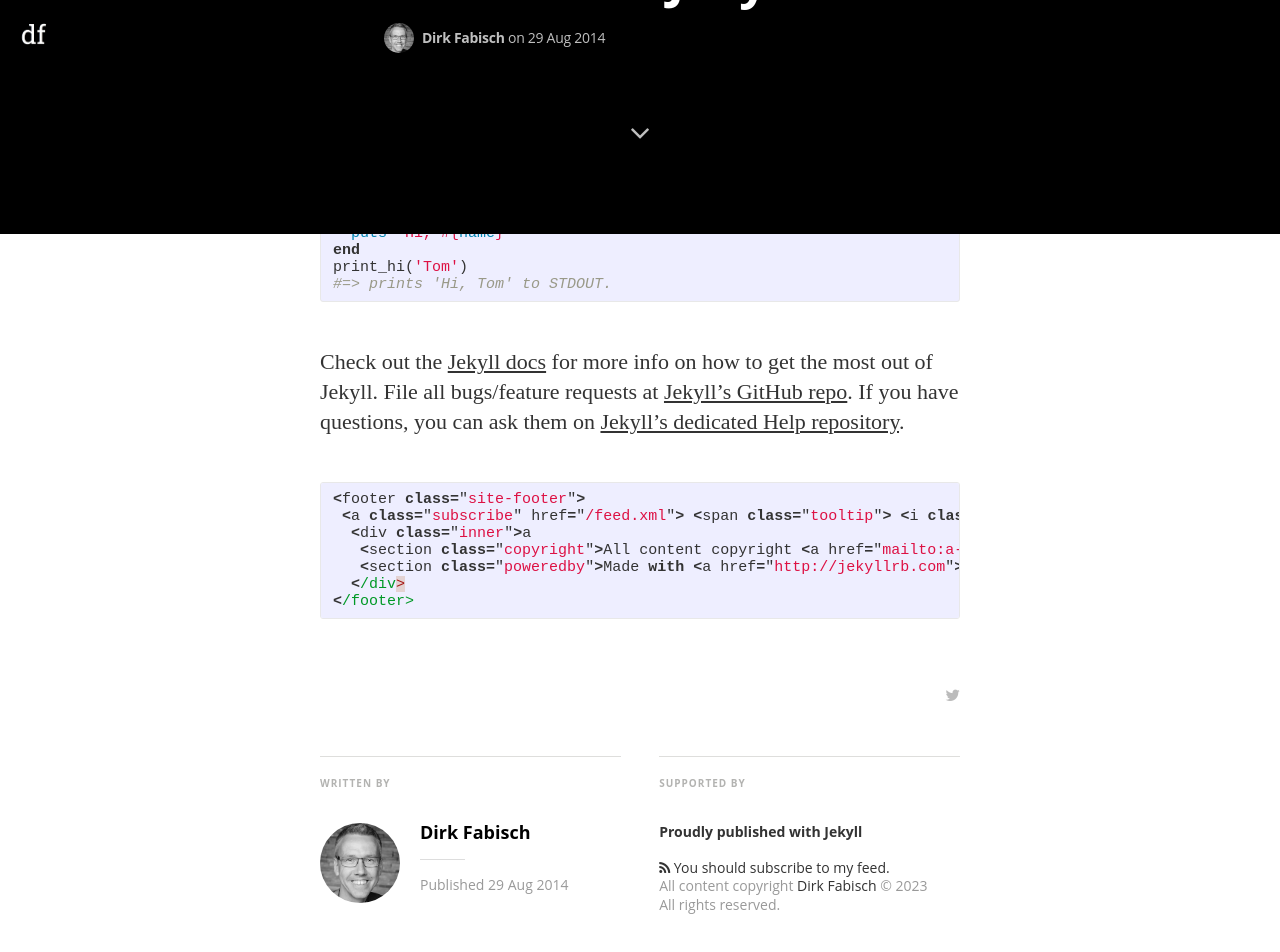
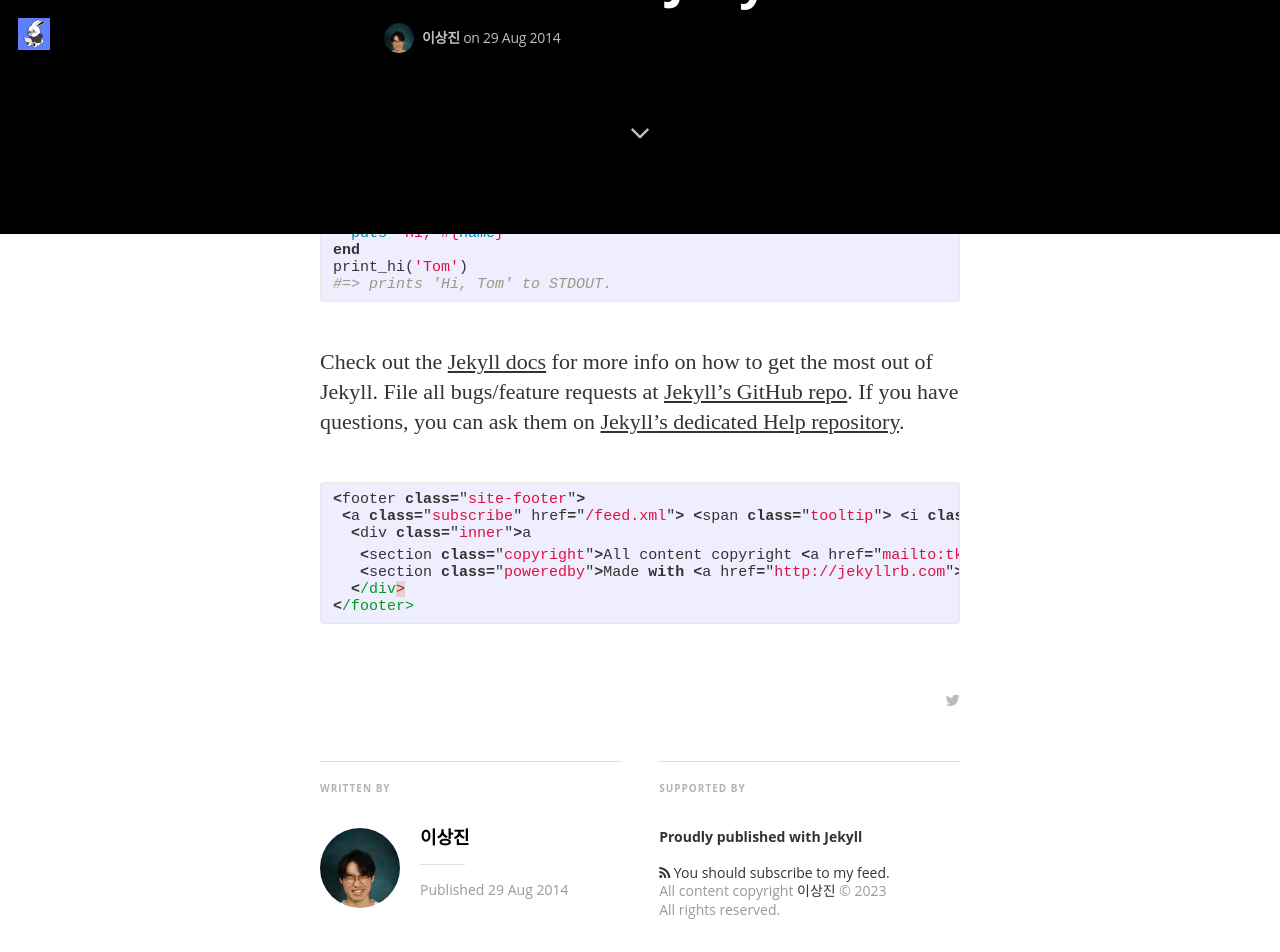
Before and after one commit to tkdwls9277/tkdwls9277.github.io, a Jekyll site: the page built from _posts/2014-08-29-welcome-to-jekyll.markdown, in a window 1280 px wide and 1400 px high, scrolled down 1166 px. Shown: the top 952 px of the window. Built offline with Jekyll 4.4.1, drawn with Linux system fonts in a browser that asks for light colours; nearby versions of some CDN libraries; some web fonts are replaced; some of the changed text lies outside the part shown.

Commit message:
github page setting

```diff
--- a/_config.yml
+++ b/_config.yml
@@ -4,20 +4,20 @@
   - jekyll-paginate
 
 # Site settings
-title: "Mediator"
+title: "wwjd" # 사이트 이름
 description: > # this means to ignore newlines until "email:"
-  A Jekyll theme - Medium inspired
+  for coding
 
-email: a-mail@mail.mail
+email: tkdwls9277@gmail.com
 #blog logo
-logo: "/assets/images/df_logo.jpg"
+logo: "/assets/images/logo.png"
 float_logo: true # true, false (default)
 
 # blog cover
 cover: "/assets/images/cA4aKEIPQrerBnp1yGHv_IMG_9534-3-2.jpg"
 
-name: "Dirk Fabisch"
-author: "Dirk Fabisch"
+name: "이상진"
+author: "이상진"
 author_image: "/assets/images/author.jpg"
 
 paginate: 5
--- a/_includes/head.html
+++ b/_includes/head.html
@@ -1,46 +1,59 @@
 <head>
-  <meta charset="utf-8">
+  <meta charset="utf-8" />
   <!-- (1) Optimize for mobile versions: http://goo.gl/EOpFl -->
-  <meta name="viewport" content="width=device-width, initial-scale=1.0">
+  <meta name="viewport" content="width=device-width, initial-scale=1.0" />
   <!-- (1) force latest IE rendering engine: bit.ly/1c8EiC9 -->
-  <meta http-equiv="X-UA-Compatible" content="IE=edge">
+  <meta http-equiv="X-UA-Compatible" content="IE=edge" />
 
   <title>{% if page.title %}{{ page.title }}{% else %}{{ site.title }}{% endif %}</title>
-  <meta name="description" content="{% if page.excerpt %}{{ page.excerpt | strip_html | strip_newlines | truncate: 200 }}{% else %}{{ site.description }}{% endif %}" />
+  <meta
+    name="description"
+    content="{% if page.excerpt %}{{ page.excerpt | strip_html | strip_newlines | truncate: 200 }}{% else %}{{ site.description }}{% endif %}"
+  />
 
   <meta name="HandheldFriendly" content="True" />
   <meta name="MobileOptimized" content="320" />
-  <meta name="apple-mobile-web-app-capable" content="yes">
-  <meta name="apple-mobile-web-app-status-bar-style" content="black-translucent">
+  <meta name="apple-mobile-web-app-capable" content="yes" />
+  <meta name="apple-mobile-web-app-status-bar-style" content="black-translucent" />
   {% if site.twitter_handle %}
   <meta name="twitter:card" content="summary" />
   <meta name="twitter:site" content="{{ site.twitter_handle }}" />
   <meta name="twitter:title" content="{% if page.title %}{{ page.title }}{% else %}{{ site.title }}{% endif %}" />
   <meta name="twitter:image" content="{{ site.logo | prepend: site.baseurl | prepend: site.url }}" />
   {% if page.excerpt %}
-    <meta name="twitter:description"  content="{{ page.excerpt | strip_html | strip_newlines | truncate: 200 }}" />
+  <meta name="twitter:description" content="{{ page.excerpt | strip_html | strip_newlines | truncate: 200 }}" />
   {% elsif site.description %}
   <meta name="twitter:description" content="{{ site.description | strip_html | strip_newlines | truncate: 200 }}" />
-    {% endif %}
-  {% endif %}
+  {% endif %} {% endif %}
 
   <meta property="og:site_name" content="{{ site.title }}" />
-  <meta property="og:title" content="{% if page.title %}{{ page.title }}{% else %}{{ site.title }}{% endif %}"/>
+  <meta property="og:title" content="{% if page.title %}{{ page.title }}{% else %}{{ site.title }}{% endif %}" />
   {% if page.excerpt %}
   <meta property="og:description" content="{{ page.excerpt | strip_html | strip_newlines | truncate: 200 }}" />
   {% elsif site.description %}
   <meta property="og:description" content="{{ site.description | strip_html | strip_newlines | truncate: 200 }}" />
   {% endif %}
-  <meta property="og:image" content="{% if page.image %}{{ page.image | prepend: site.baseurl | prepend: site.url }}{% else %}{{ site.logo | prepend: site.baseurl | prepend: site.url }}{% endif %}" />
-  <meta property="og:url" content="{{ page.url | replace:'index.html','' | prepend: site.baseurl | prepend: site.url }}" >
+  <meta
+    property="og:image"
+    content="{% if page.image %}{{ page.image | prepend: site.baseurl | prepend: site.url }}{% else %}{{ site.logo | prepend: site.baseurl | prepend: site.url }}{% endif %}"
+  />
+  <meta
+    property="og:url"
+    content="{{ page.url | replace:'index.html','' | prepend: site.baseurl | prepend: site.url }}"
+  />
   <meta property="og:type" content="blog" />
-  {% if page.date %}<meta property="article:published_time" content="{{ page.date | date_to_xmlschema }}">{% endif %}
+  {% if page.date %}
+  <meta property="article:published_time" content="{{ page.date | date_to_xmlschema }}" />
+  {% endif %}
 
-  <link rel="canonical" href="{{ page.url | replace:'index.html','' | prepend: site.baseurl | prepend: site.url }}"/>
-  <link rel="shortcut icon" href="{{ "/assets/images/favicon.png" | prepend: site.baseurl }}" type="image/png"/>
-  <link rel="stylesheet" href="//brick.a.ssl.fastly.net/Linux+Libertine:400,400i,700,700i/Open+Sans:400,400i,700,700i">
-  <link href="//maxcdn.bootstrapcdn.com/font-awesome/4.2.0/css/font-awesome.min.css" rel="stylesheet">
+  <link rel="canonical" href="{{ page.url | replace:'index.html','' | prepend: site.baseurl | prepend: site.url }}" />
+  <link rel="shortcut icon" href="{{ "/assets/images/logo.png" | prepend: site.baseurl }}" type="image/png"/>
+  <link
+    rel="stylesheet"
+    href="//brick.a.ssl.fastly.net/Linux+Libertine:400,400i,700,700i/Open+Sans:400,400i,700,700i"
+  />
+  <link href="//maxcdn.bootstrapcdn.com/font-awesome/4.2.0/css/font-awesome.min.css" rel="stylesheet" />
 
-  <link rel="stylesheet" type="text/css" media="screen" href="{{ "/css/main.css"  | prepend: site.baseurl  }}" />
-  <link rel="stylesheet" type="text/css" media="print" href="{{ "/css/print.css"  | prepend: site.baseurl  }}" />
+  <link rel="stylesheet" type="text/css" media="screen" href="{{ "/css/main.css" | prepend: site.baseurl }}" /> <link
+  rel="stylesheet" type="text/css" media="print" href="{{ "/css/print.css" | prepend: site.baseurl }}" />
 </head>
```
Also changed, not shown: _posts/1111.md (added, +1 -0 lines), _posts/test1/3333.md (added, +1 -0 lines), _posts/test2/2222.md (added, +1 -0 lines), README.md, assets/images/author.jpg, assets/images/df_logo.jpg (deleted), assets/images/logo.png (added). Lines whose indentation alone changed are shown as unchanged.
